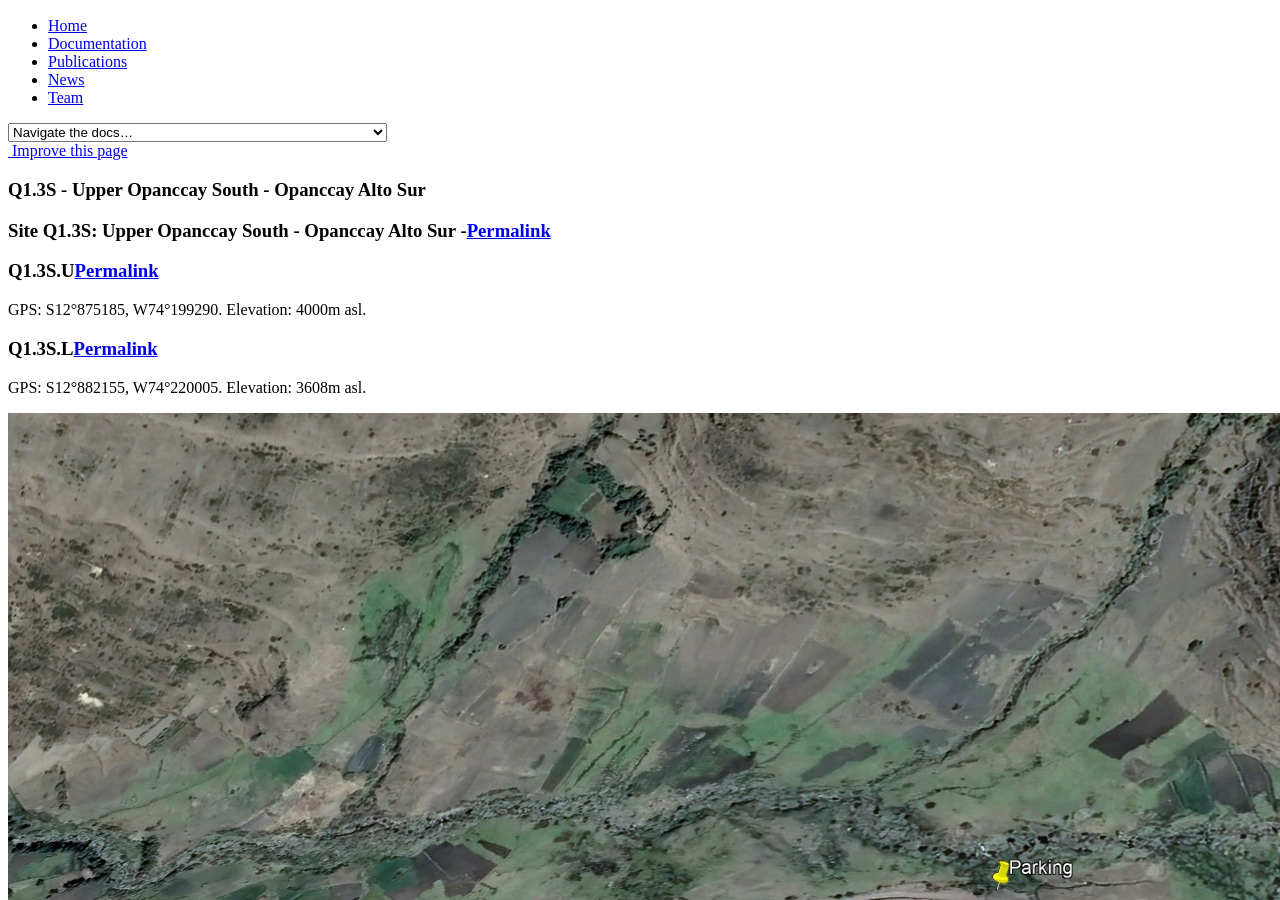
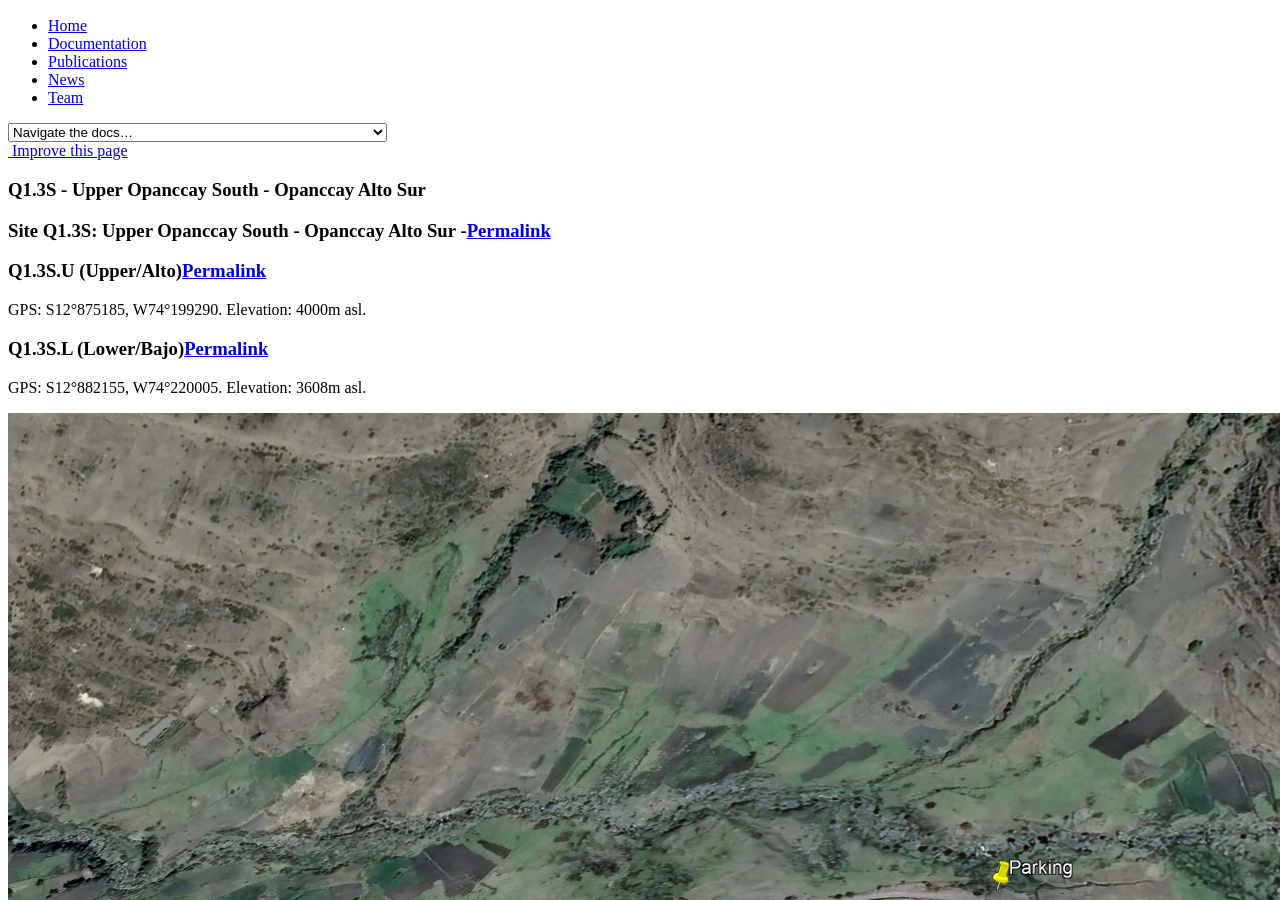
Before and after one commit to HVLepage/cavep-unah, a Jekyll site: the page built from _docs/site-network/Q1_3S.md, in a window 1280 px wide and 900 px high, scrolled down 379 px. Built offline with Jekyll 4.4.1, drawn with Linux system fonts in a browser that asks for light colours; comment, search, counter and statistics services are not loaded.

Commit message:
Update Q1_3S.md

```diff
--- a/_docs/site-network/Q1_3S.md
+++ b/_docs/site-network/Q1_3S.md
@@ -11,11 +11,11 @@ table {
 
 ### Site Q1.3S: Upper Opanccay South - Opanccay Alto Sur -
 
-### Q1.3S.U
+### Q1.3S.U (Upper/Alto)
 GPS: S12°875185, W74°199290.
 Elevation: 4000m asl.
 
-### Q1.3S.L
+### Q1.3S.L (Lower/Bajo)
 GPS: S12°882155, W74°220005.
 Elevation: 3608m asl.
 
```
